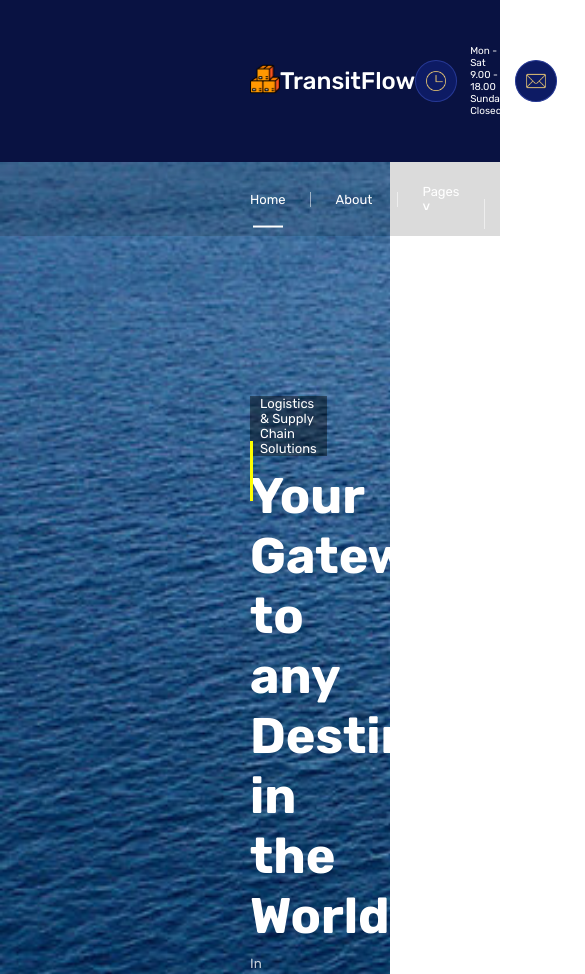
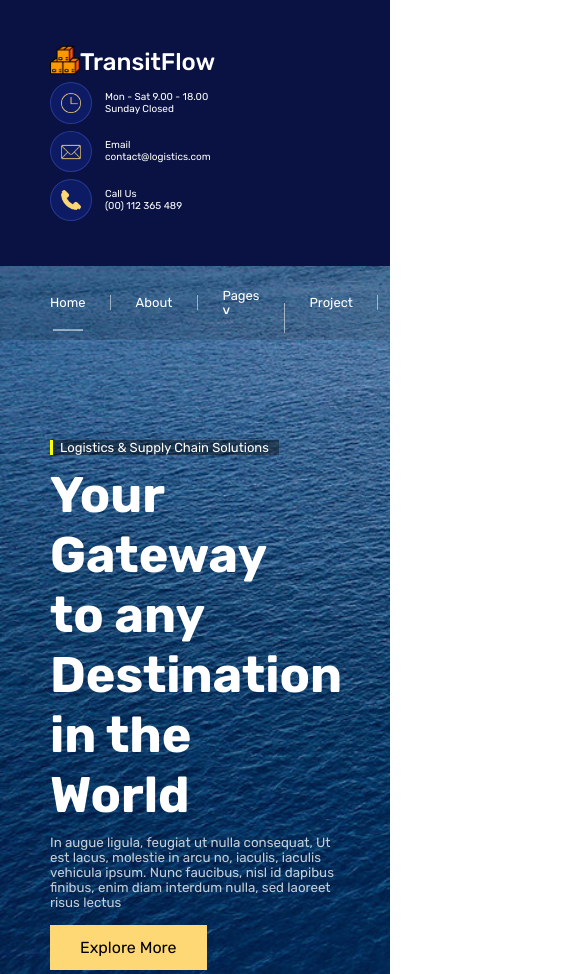
Before and after one commit to Osama-Alghoul/Shipping_company, a plain HTML site: page index.html in a window 390 px wide. Shown: the top 974 px of the page, 585 px wide, since content can reach past the window. Drawn offline with Linux system fonts and the light colour scheme.

Commit message:
Styleing the header "Responsive", added "main.js" flie

```diff
--- a/index.html
+++ b/index.html
@@ -14,6 +14,7 @@
             <div class="img"><img src="imgs/logo.png"></div>
             <div class="name">TransitFlow</div>
         </div>
+        <div class="flex" style="flex-wrap: wrap; gap: 7px;">
             <div class="contact flex">
                 <div class="icon"><img src="imgs/clock.png"></div>
                 <div class="info">
@@ -35,6 +36,8 @@
                     <div class="info2">(00) 112 365 489</div>
                 </div>
             </div>
+        </div>
+
     </header>
     <main>
         <section class="first">
@@ -228,7 +231,9 @@
         </section>
     </main>
     <footer class="flex">
-        <div class="copy_rights white">Copyright &copy; TransitFlow | Designed by VictorFlow - Powered By <a href="https://github.com/Osama-Alghoul" style="color: rgb(110, 110, 255); text-decoration: none;" target="_blank">Osama</a>.</div>
+        <div class="copy_rights white">Copyright &copy; TransitFlow | Designed by VictorFlow - Powered By <a
+                href="https://github.com/Osama-Alghoul" style="color: rgb(110, 110, 255); text-decoration: none;"
+                target="_blank">Osama</a>.</div>
         <div class="links">
             <ul class="flex">
                 <li>
@@ -246,6 +251,7 @@
             </ul>
         </div>
     </footer>
+    <script src="main.js"></script>
 </body>
 
 </html>
--- a/style.css
+++ b/style.css
@@ -32,6 +32,8 @@ body {
     margin: 0;
 }
 
+
+/* For laptop display */
 header,
 section.first .container,
 section.first nav,
@@ -54,6 +56,7 @@ header {
     justify-content: space-between;
     padding-top: 45px;
     padding-bottom: 45px;
+    flex-wrap: wrap;
 }
 
 header .logo {
@@ -485,9 +488,47 @@ footer li:hover {
     color: white;
 }
 
-@media (max-width : 767px) {}
+/* Mobile view */
 
-@media (min-width : 768px) {
+@media (max-width : 767px) {
+
+    header,
+    section.first .container,
+    section.first nav,
+    section.second,
+    section.fourth,
+    footer {
+        padding-left: 50px;
+        padding-right: 50px;
+    }
+
+    section.first .container {
+        padding-top: 100px;
+        padding-bottom: 100px;
+        width: 100%;
+    }
+    header .logo{
+        margin-bottom: 3px;
+    }
 }
 
-@media (min-width : 992px) {}
+/* Meduim Screens */
+
+@media (max-width : 991px) {
+
+    header,
+    section.first .container,
+    section.first nav,
+    section.second,
+    section.fourth,
+    footer {
+        padding-left: 50px;
+        padding-right: 50px;
+    }
+
+    section.first .container {
+        padding-top: 100px;
+        padding-bottom: 100px;
+        width: 100%;
+    }
+}
```
Also changed, not shown: main.js (added). Lines whose indentation alone changed are shown as unchanged.
